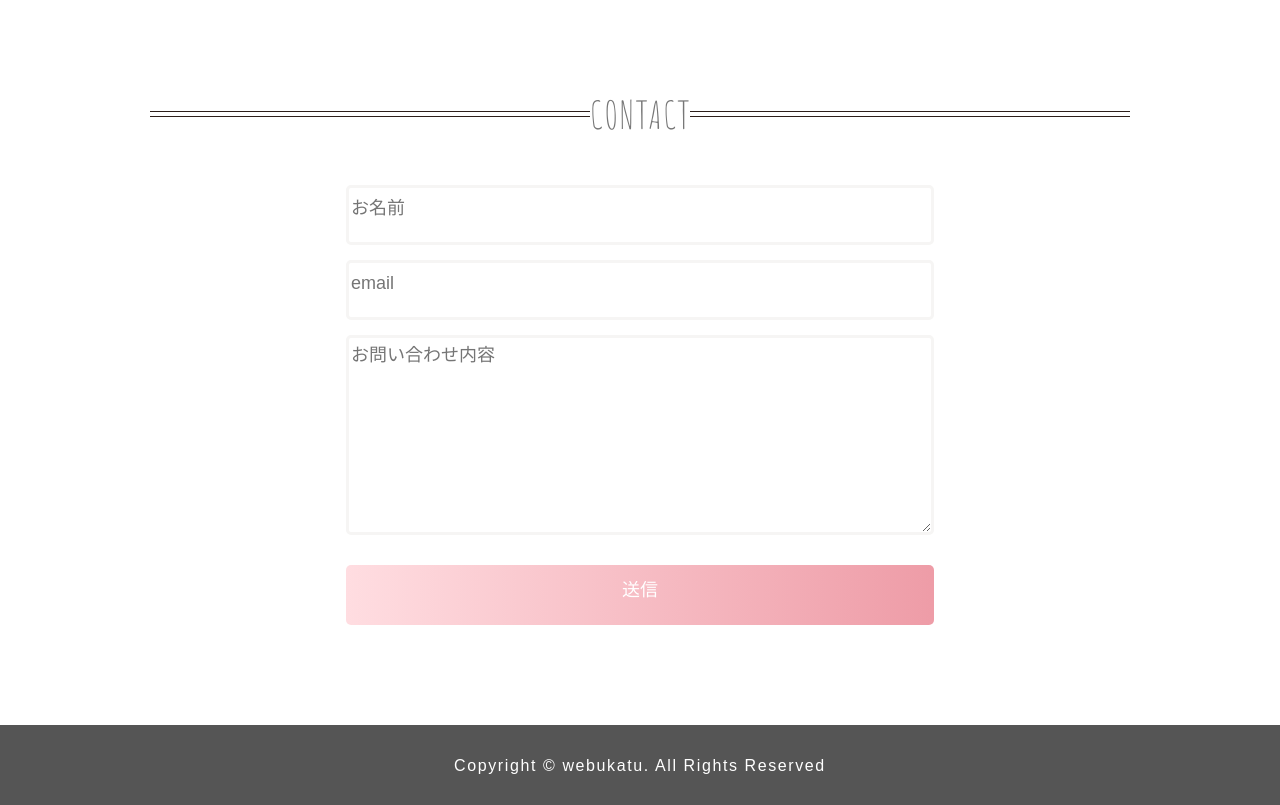
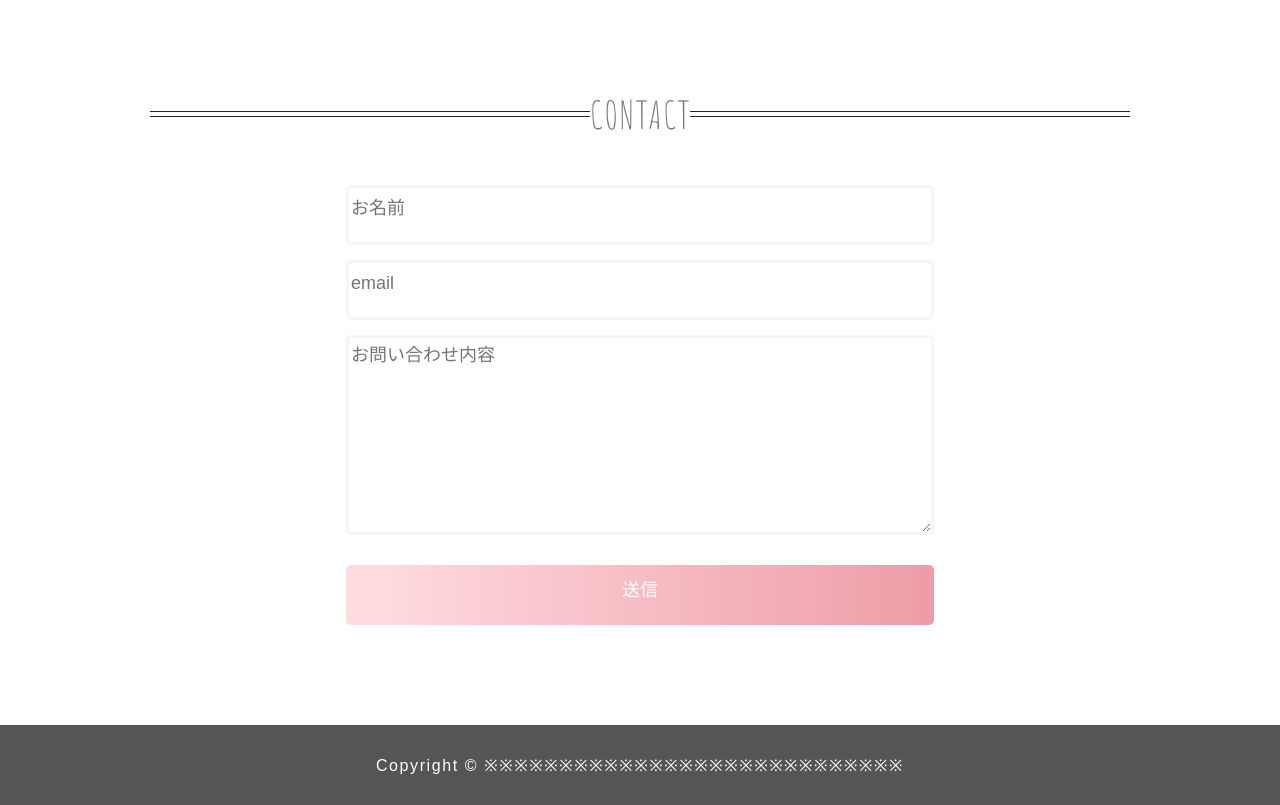
Before and after one commit to Realyohey18/responsive-design, a plain HTML site: page index.html in a window 1280 px wide. Shown: the part 3113-3918 px from the top of the page. Drawn offline with nearby package versions, Linux system fonts and the light colour scheme.

Commit message:
Update index.html

```diff
--- a/index.html
+++ b/index.html
@@ -144,7 +144,7 @@
     </main>
     <footer>
         <div class="cotents">
-            Copyright © webukatu. All Rights Reserved
+            Copyright © ※※※※※※※※※※※※※※※※※※※※※※※※※※※※
         </div>
     </footer>
     <script src="./js/app.js"></script>
```
